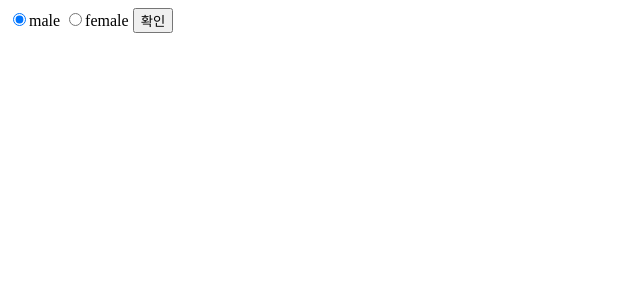
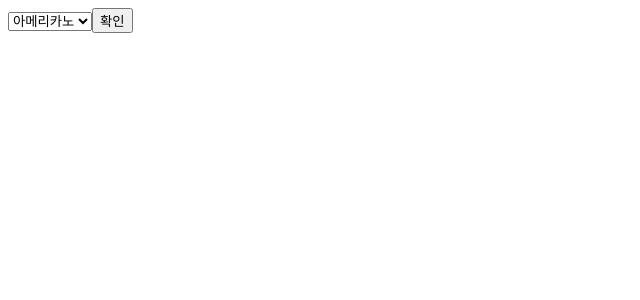
Before and after one commit to DAYEONLEE94/Vue.js, a Vue app in the folder 03/: page / in a window 1280 px wide. Shown: the top 300 px of the page, without its empty margins (0-640 px from the left). Built offline with nearby package versions, Linux system fonts and the light colour scheme.

Commit message:
콤보박스 요소

```diff
--- a/03/src/App.vue
+++ b/03/src/App.vue
@@ -2,28 +2,26 @@
   export default{
     data() {
       return {
-        gender: 'male',
+        selectItem: 'americano',
       };
     },
     methods: {
-      printData(){
-        console.log(this.gender);
+      printData() {
+        console.log(this.selectItem);
       }
+
     }
-
   }
 </script>
 
 <template>
   <form id="loginForm">
-    <label for="male">
-      <input type="radio" id="male" v-model="gender" value="male"/>male
-    </label>
-    <label for="female">
-      <input type="radio" id="female" v-model="gender" value="female"/>female
-    </label>
+    <select v-model="selectItem">
+      <option value="americano">아메리카노</option>
+      <option value="cafeLatte">카페라테</option>
+      <option value="espresso">에스프레소</option>
+    </select>
     <button type="button" @click="printData">확인</button>
-
   </form>
 </template>
 <style></style>
```
